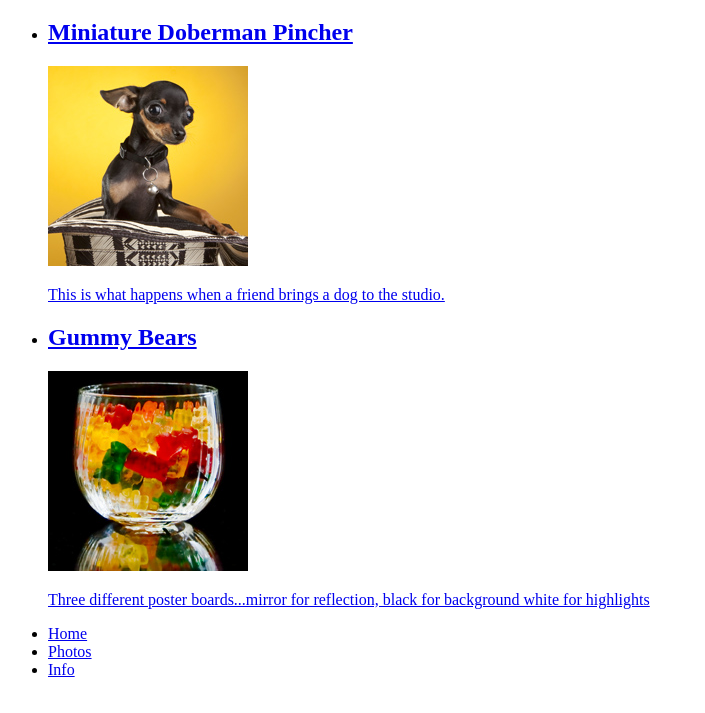
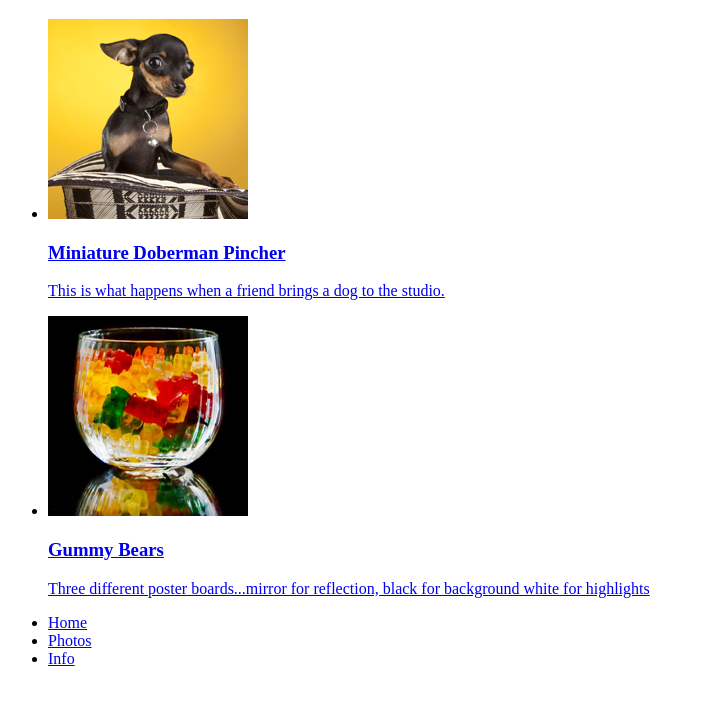
Before and after one commit to HKUSPACE/jquery-mobile-listapp, a plain HTML site: page index.html in a window 1280 px wide. Shown: the part 61-774 px from the top of the page, without its empty margins (0-705 px from the left). Drawn offline with Linux system fonts and the light colour scheme.

Commit message:
update index.html

```diff
--- a/index.html
+++ b/index.html
@@ -12,18 +12,16 @@
             <ul>
                 <li>
                     <a href="#">
-                    <h1>Miniature Doberman Pincher</h1>
                     <img src="images/doggie_tn.jpg" alt="Min Pin" />
-                    <p>This is what happens when a
-                    friend brings a dog to the studio.</p>
+                    <h3>Miniature Doberman Pincher</h3>
+                    <p>This is what happens when a friend brings a dog to the studio.</p>
                     </a>
                 </li>
                 <li>
                     <a href="#">
-                    <h1>Gummy Bears</h1>
                     <img src="images/gummies_tn.jpg" alt="Gummy Bears" />
-                    <p>Three different poster boards...mirror for reflection,
-                    black for background white for highlights</p>
+                    <h3>Gummy Bears</h3>
+                    <p>Three different poster boards...mirror for reflection, black for background white for highlights</p>
                     </a>
                 </li>
             </ul>
```
